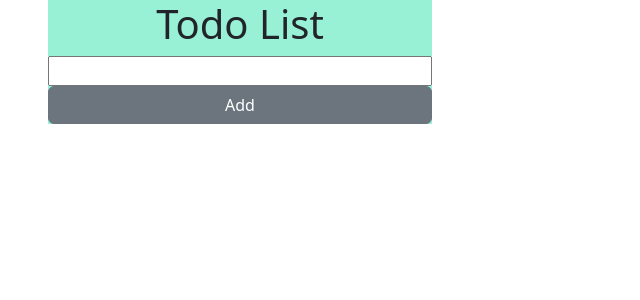
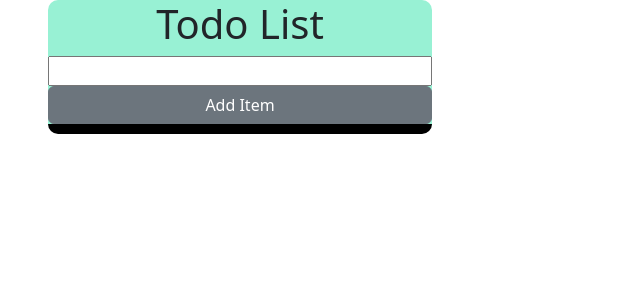
Before and after one commit to Kkgenkai/ToDoList_React-Only, a React (Vite) app: page / in a window 1280 px wide. Shown: the top 300 px of the page, without its empty margins (0-640 px from the left). Built offline with nearby package versions, Linux system fonts and the light colour scheme.

Commit message:
issue_fix: fix no key prop error (#4)

```diff
--- a/package.json
+++ b/package.json
@@ -13,7 +13,8 @@
     "bootstrap": "^5.3.5",
     "react": "^19.0.0",
     "react-bootstrap": "^2.10.9",
-    "react-dom": "^19.0.0"
+    "react-dom": "^19.0.0",
+    "uuid": "^11.1.0"
   },
   "devDependencies": {
     "@eslint/js": "^9.21.0",
--- a/public/style.css
+++ b/public/style.css
@@ -1,3 +1,5 @@
 .holder{
     background-color: rgb(152, 241, 212);
+    border-bottom: 10px solid black;
+    border-radius: 10px;
 }
--- a/src/App.jsx
+++ b/src/App.jsx
@@ -1,13 +1,11 @@
 import { useState } from 'react';
-import Item from './components/Item';
+import List from './components/List';
 import Button from 'react-bootstrap/Button';
-import ButtonGroup from 'react-bootstrap/ButtonGroup';
 import "bootstrap/dist/css/bootstrap.min.css";
-
 
 export default function App(){
   const [item, setItem] = useState("");
-  const [lists, setLists] = useState([]);
+  const [list, setList] = useState([]);
 
   const handleChange = (e) =>{
     const {value} = e.target;
@@ -15,23 +13,21 @@ export default function App(){
   }
 
   function handleClick(e){
-    setLists(prevValue => [...prevValue, item]);
+    setList(prevValue => [...prevValue, item]);
   }
 
-  function list_Items(){
-    return lists.map((e, i) => <Item onClick={() => {
-      const nValues = lists.filter((e, index) => i !== index);
-      setLists(nValues);
-    }} todo={e}/>)
-  }
+  function deleteItem(i){
+    const nValues = list.filter((e, index) => i !== index);
+    setList(nValues);
+}
 
 
   return(
     <div className="holder d-flex flex-direction flex-column mx-5" style={{width: "30%"}}>
       <h1 className="text-center">Todo List</h1>
       <input type="text" onChange={handleChange} value={item}/>
-      <Button variant="secondary" onClick={handleClick}>Add</Button>
-      {list_Items()}
+      <Button variant="secondary" onClick={handleClick}>Add Item</Button>
+      <List list={list} deleteItem={deleteItem}/>
     </div>
   )
 }
--- /dev/null
+++ b/src/components/List.jsx
@@ -0,0 +1,14 @@
+import Item from './Item';
+import { v4 as uuidv4 } from 'uuid';
+
+export default function List({list, deleteItem}){
+
+    function list_Items(){
+        return list.map((e, i) => <Item key={uuidv4()} onClick={()=> {deleteItem(i)}} todo={e}/>)
+    }
+
+    return(
+    <div className='list'>
+        {list_Items()}
+    </div>);
+}
```
Also changed, not shown: 1 other file (tests, documents, lock files or other folders).
